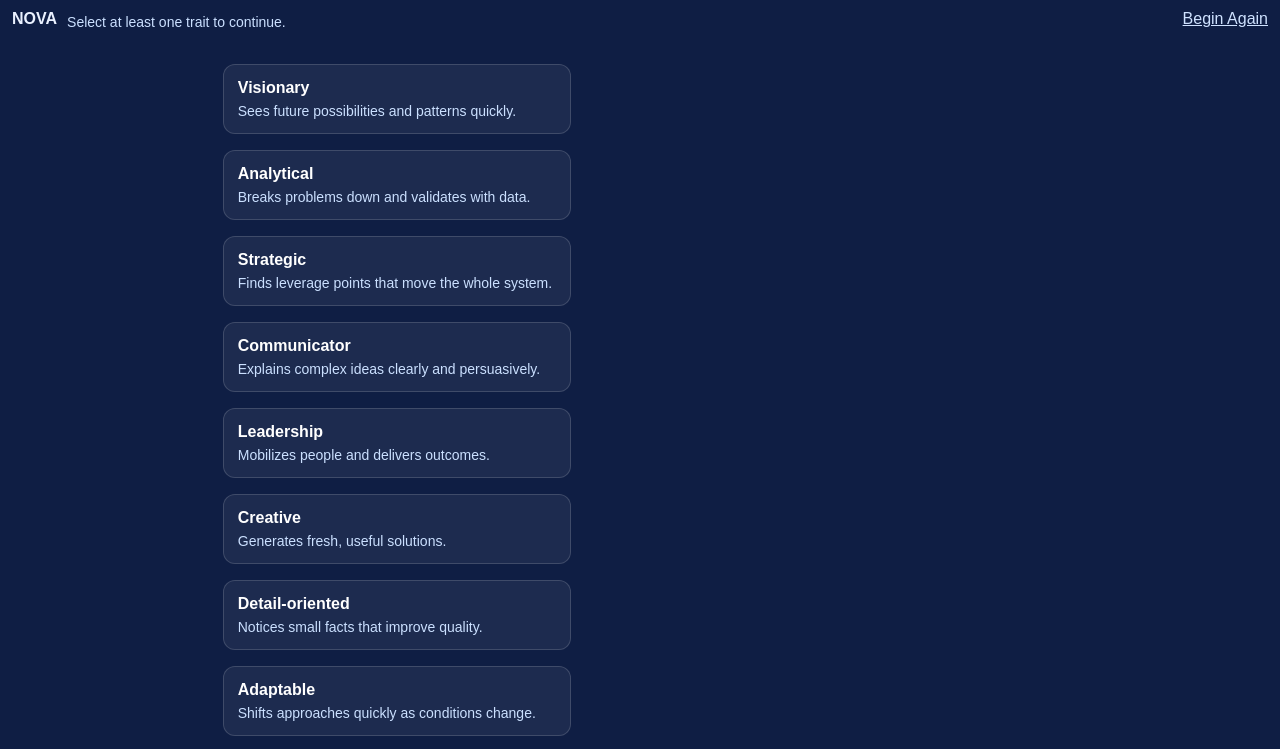
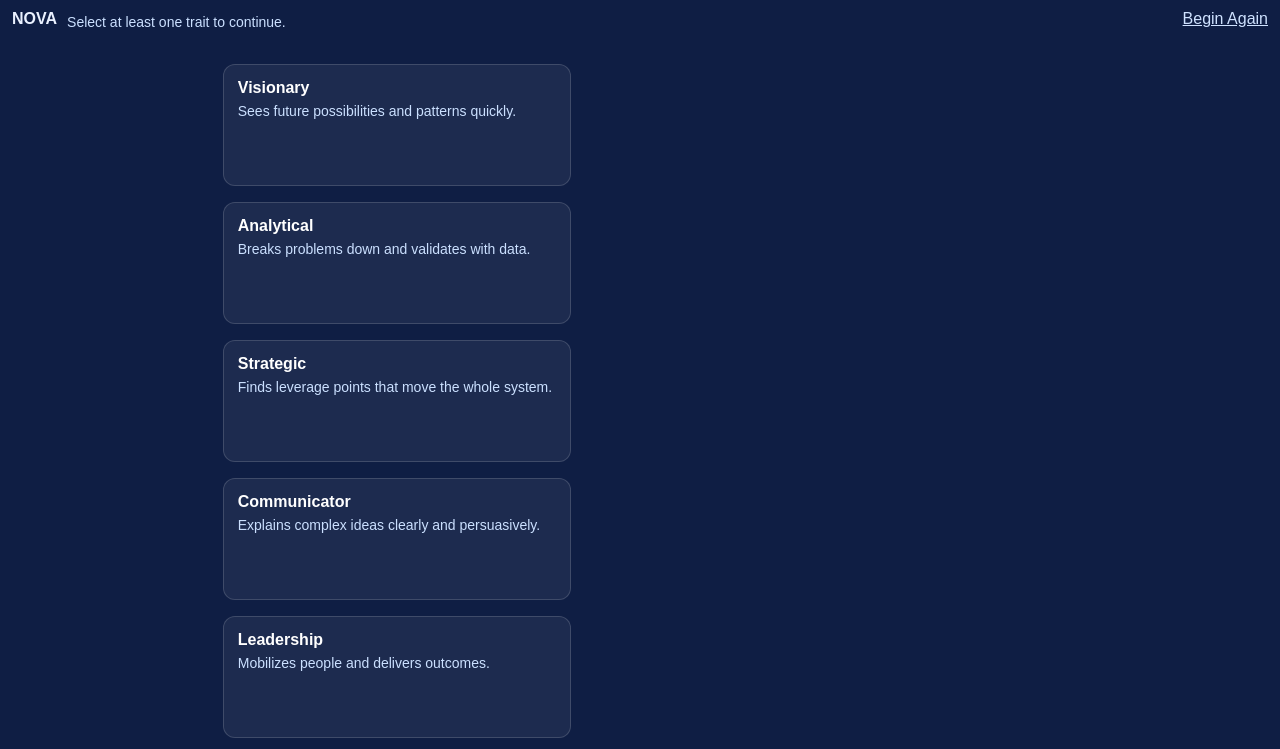
Before and after one commit to Lean4me2025/The-All-Nova_Navi_092125, a plain HTML site: page index.html in a window 1280 px wide. Shown: the top 749 px of the page. Drawn offline with Linux system fonts and the light colour scheme.

Commit message:
Add files via upload

```diff
--- a/index.html
+++ b/index.html
@@ -17,7 +17,7 @@
 .traits-grid { display:grid; grid-template-columns: repeat(auto-fit, minmax(240px,1fr)); gap:12px; margin-top:12px; }
 .trait-card { display:block; cursor:pointer; }
 .trait-card input { display:none; }
-.card-face { background:rgba(255,255,255,0.06); border:1px solid rgba(255,255,255,0.15); border-radius:12px; padding:14px; transition:all .15s ease; }
+.card-face { min-height: 92px;  background:rgba(255,255,255,0.06); border:1px solid rgba(255,255,255,0.15); border-radius:12px; padding:14px; transition:all .15s ease; }
 .card-face.selected { outline:2px solid #ffd166; background:rgba(255,209,102,0.08); }
 .trait-title { font-weight:700; margin-bottom:6px; color:#fff; }
 .trait-desc { color:#cbe0ff; font-size:14px; }
@@ -27,7 +27,7 @@
 .traits-grid { display:grid !important; grid-template-columns: repeat(auto-fill, minmax(260px, 1fr)) !important; gap:16px !important; margin-top:14px !important; }
 .trait-card { display:block; cursor:pointer; }
 .trait-card input { display:none; }
-.card-face { background:rgba(255,255,255,0.06); border:1px solid rgba(255,255,255,0.15); border-radius:12px; padding:14px; transition:all .15s ease; }
+.card-face { min-height: 92px;  background:rgba(255,255,255,0.06); border:1px solid rgba(255,255,255,0.15); border-radius:12px; padding:14px; transition:all .15s ease; }
 .card-face.selected { outline:2px solid #ffd166; background:rgba(255,209,102,0.08); }
 .trait-title { font-weight:700; margin-bottom:6px; color:#fff; }
 .trait-desc { color:#cbe0ff; font-size:14px; }
@@ -44,7 +44,7 @@
 
   <header>
     <div class="traits-header"><h2 class="traits-title">Select your traits</h2>
-<div id="traits-grid" class="traits-grid"></div>
+<div id="traits-grid" class="traits-grid" style="display:grid;grid-template-columns:repeat(auto-fit,minmax(280px,1fr));gap:16px;"></div>
 <p id="select-nudge" style="margin:6px 0 0; color:#cbe0ff; font-size:14px;">Select at least one trait to continue.</p>
 <div id="cta-bottom-wrap"><button id="see-results-bottom" class="cta-bottom">See My Trait-Based Results</button></div><button type="button" id="see-results-top" class="cta-top">See My Trait-Based Results</button></div>
     <button class="btn-primary" onclick="showResults()">See My Trait-Based Results</button>
@@ -359,6 +359,16 @@ function renderTraitsGrid() {
 
 document.addEventListener('DOMContentLoaded', renderTraitsGrid);
 
+
+  // Layout failsafe: enforce grid styling at runtime in case external CSS overrides
+  (function ensureGrid() {
+    const g = document.getElementById('traits-grid');
+    if (!g) return;
+    g.style.display = 'grid';
+    g.style.gridTemplateColumns = 'repeat(auto-fit, minmax(280px, 1fr))';
+    g.style.gap = '16px';
+  })();
+
 </script>
 </body>
 </html>
```
